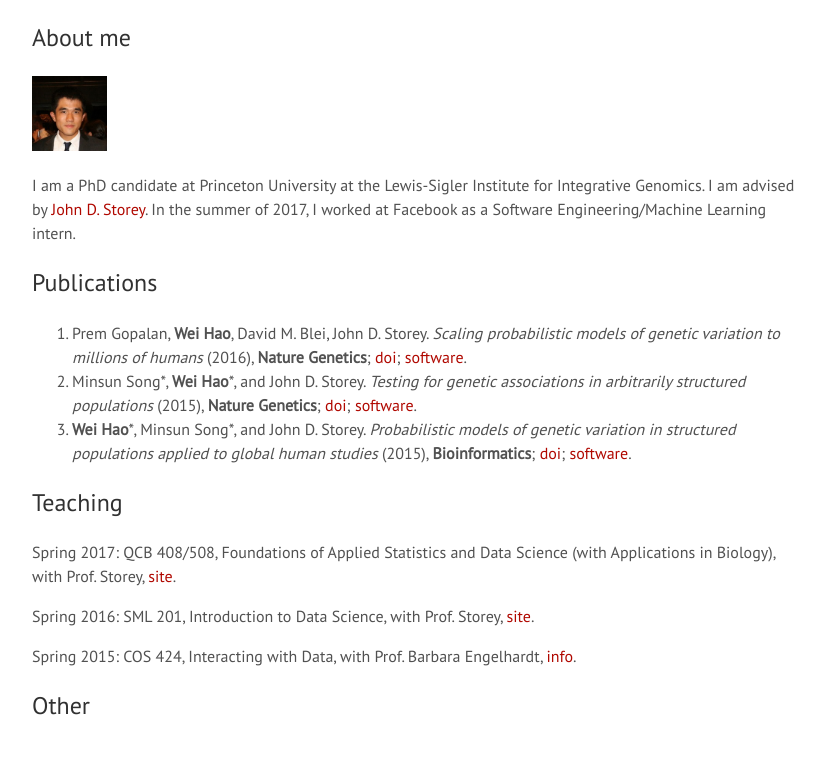
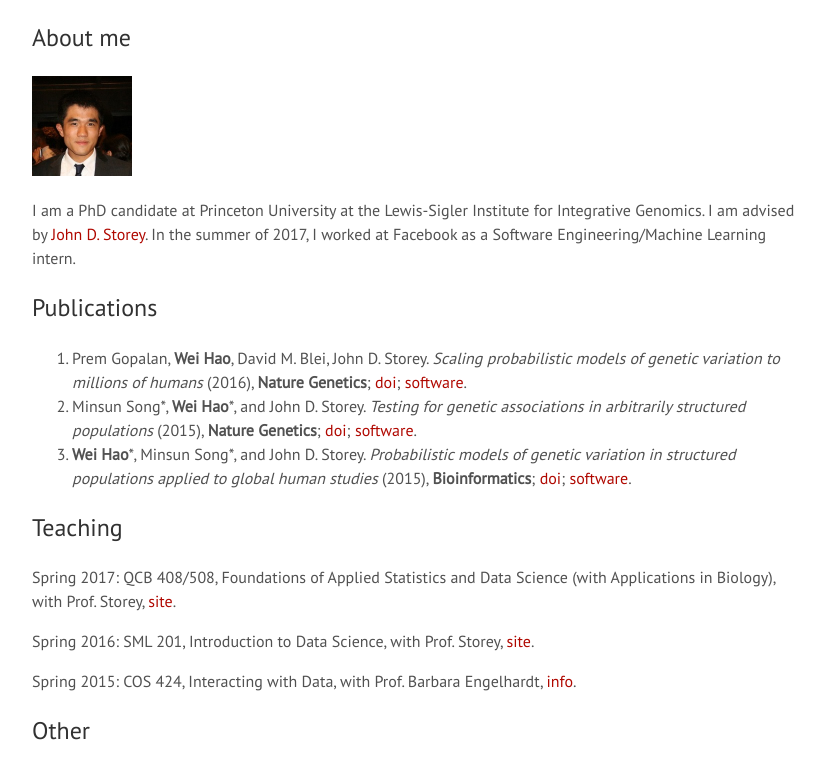
Before and after one commit to whao89/whao89.github.io, a Jekyll site: the page built from index.md, in a window 1280 px wide. Shown: the top 779 px of the page, without its empty margins (224-1049 px from the left). Built offline with Jekyll 4.4.1, drawn with Linux system fonts in a browser that asks for light colours; our own code applies the rules of GitHub Pages for plain Markdown files.

Commit message:
Update index.md

```diff
--- a/index.md
+++ b/index.md
@@ -4,7 +4,7 @@ layout: default
 
 ## About me
 
-![me](wei.jpg){:class="img-responsive"}{:height="75px" width="75px"}
+![me](wei.jpg){:class="img-responsive"}{:height="100px" width="100px"}
 
 I am a PhD candidate at Princeton University at the Lewis-Sigler Institute for Integrative Genomics. I am advised by [John D. Storey](http://genomine.org). In the summer of 2017, I worked at Facebook as a Software Engineering/Machine Learning intern.
 
```
